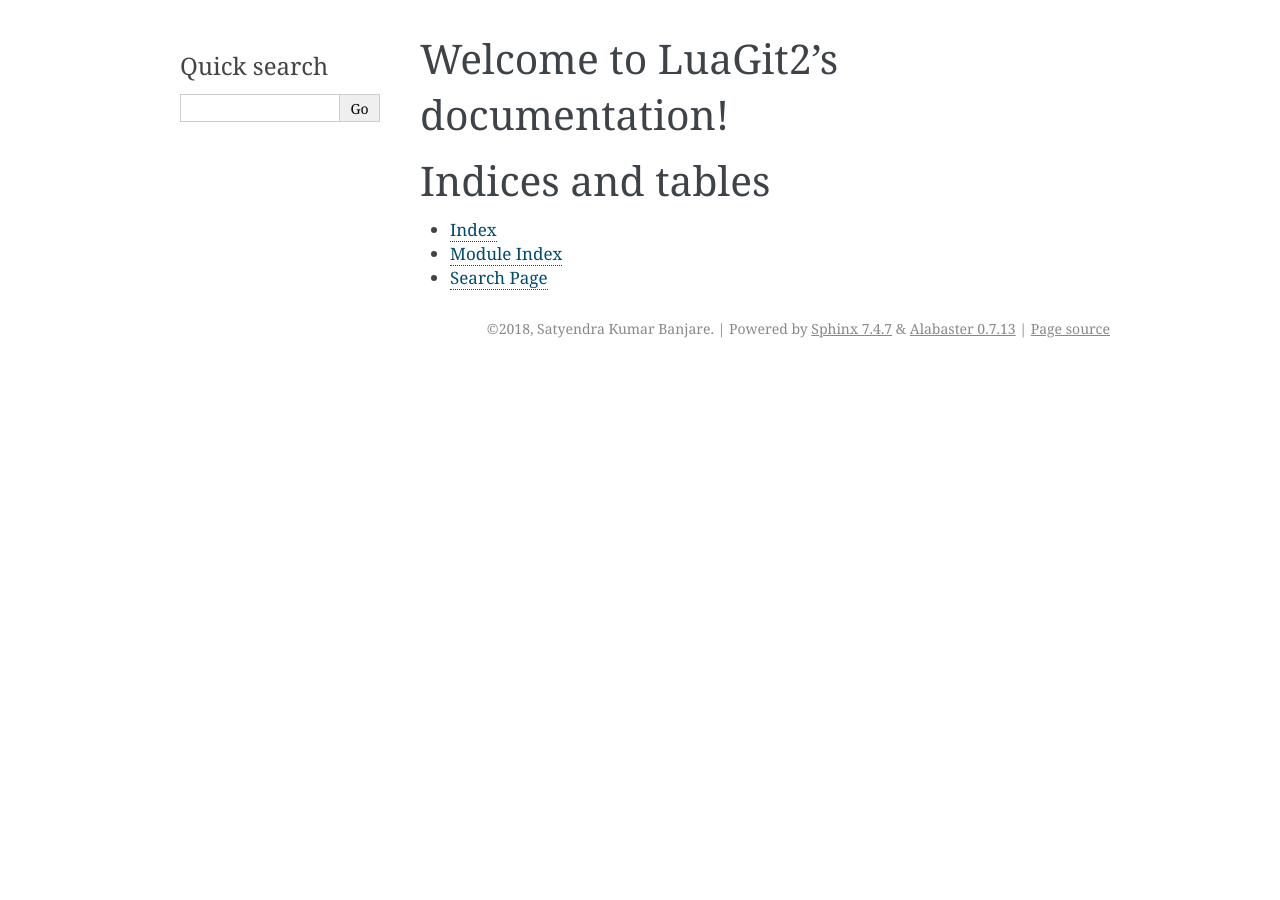
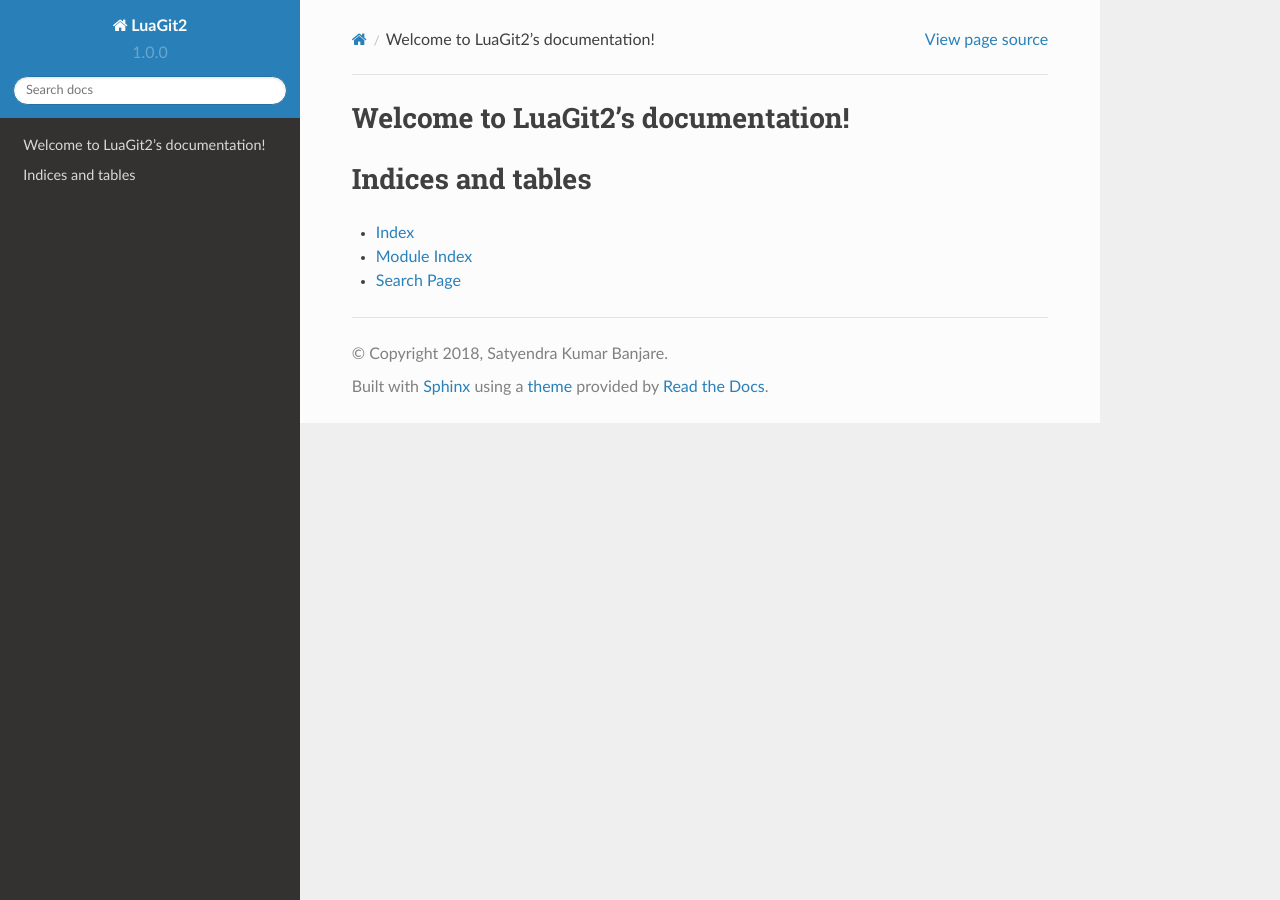
Before and after one commit to SatyendraBanjare/luagit2, a Sphinx documentation site: the page built from docs/source/index.rst, in a window 1280 px wide. Built offline with Sphinx 7.4.7 and the Read the Docs theme 2.0.0, drawn with Linux system fonts in a browser that asks for light colours.

Commit message:
updated conf.py

```diff
--- a/docs/source/conf.py
+++ b/docs/source/conf.py
@@ -30,6 +30,9 @@
 # Add any Sphinx extension module names here, as strings. They can be
 # extensions coming with Sphinx (named 'sphinx.ext.*') or your custom
 # ones.
+
+import sphinx_rtd_theme
+
 extensions = ['sphinx.ext.autodoc',
     'sphinx.ext.doctest',
     'sphinx.ext.coverage',
@@ -85,8 +88,9 @@
 # The theme to use for HTML and HTML Help pages.  See the documentation for
 # a list of builtin themes.
 #
-html_theme = 'alabaster'
-
+#html_theme = 'alabaster'
+html_theme = 'sphinx_rtd_theme'
+#html_theme_path = [sphinx_rtd_theme.get_html_theme_path()]
 # Theme options are theme-specific and customize the look and feel of a theme
 # further.  For a list of options available for each theme, see the
 # documentation.
```
